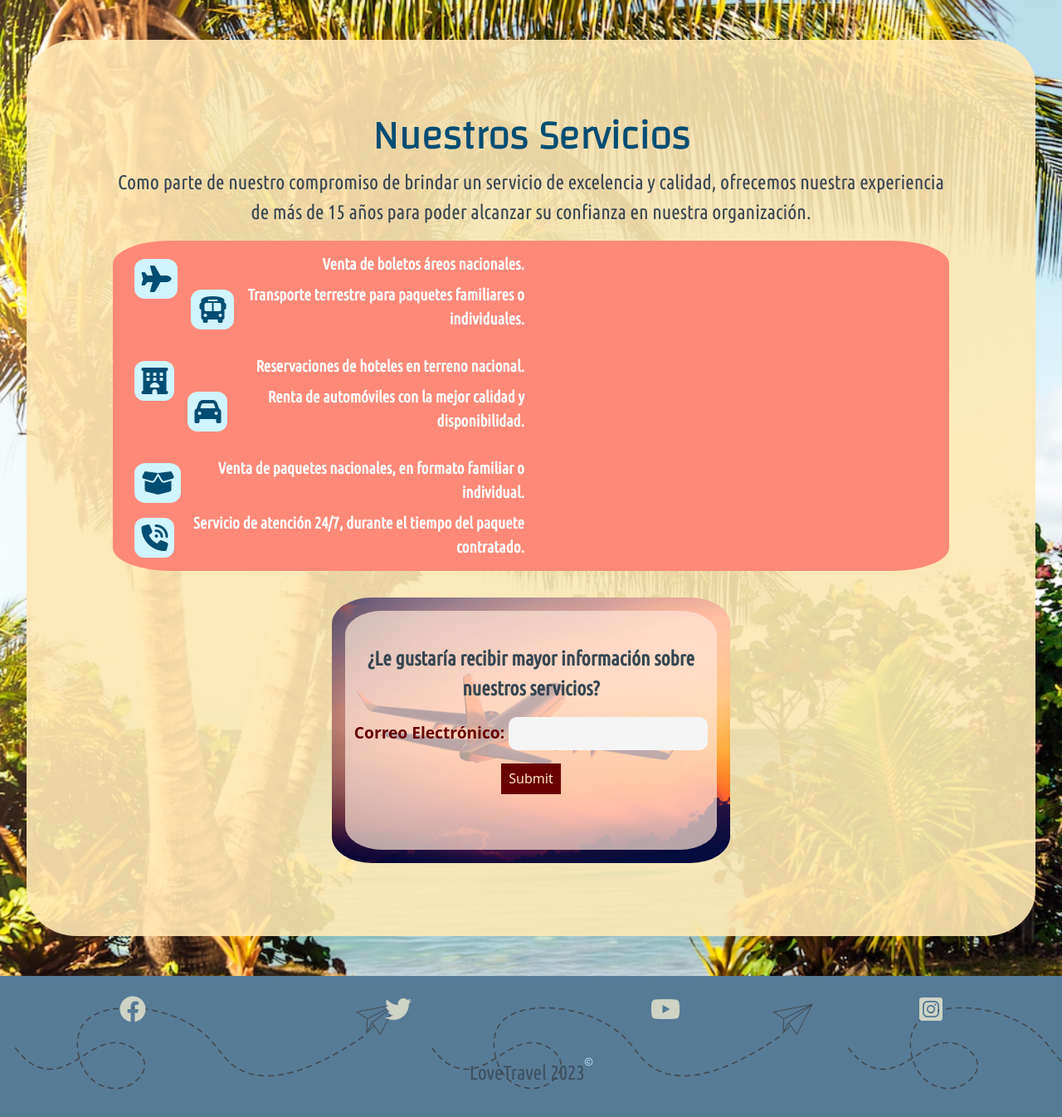
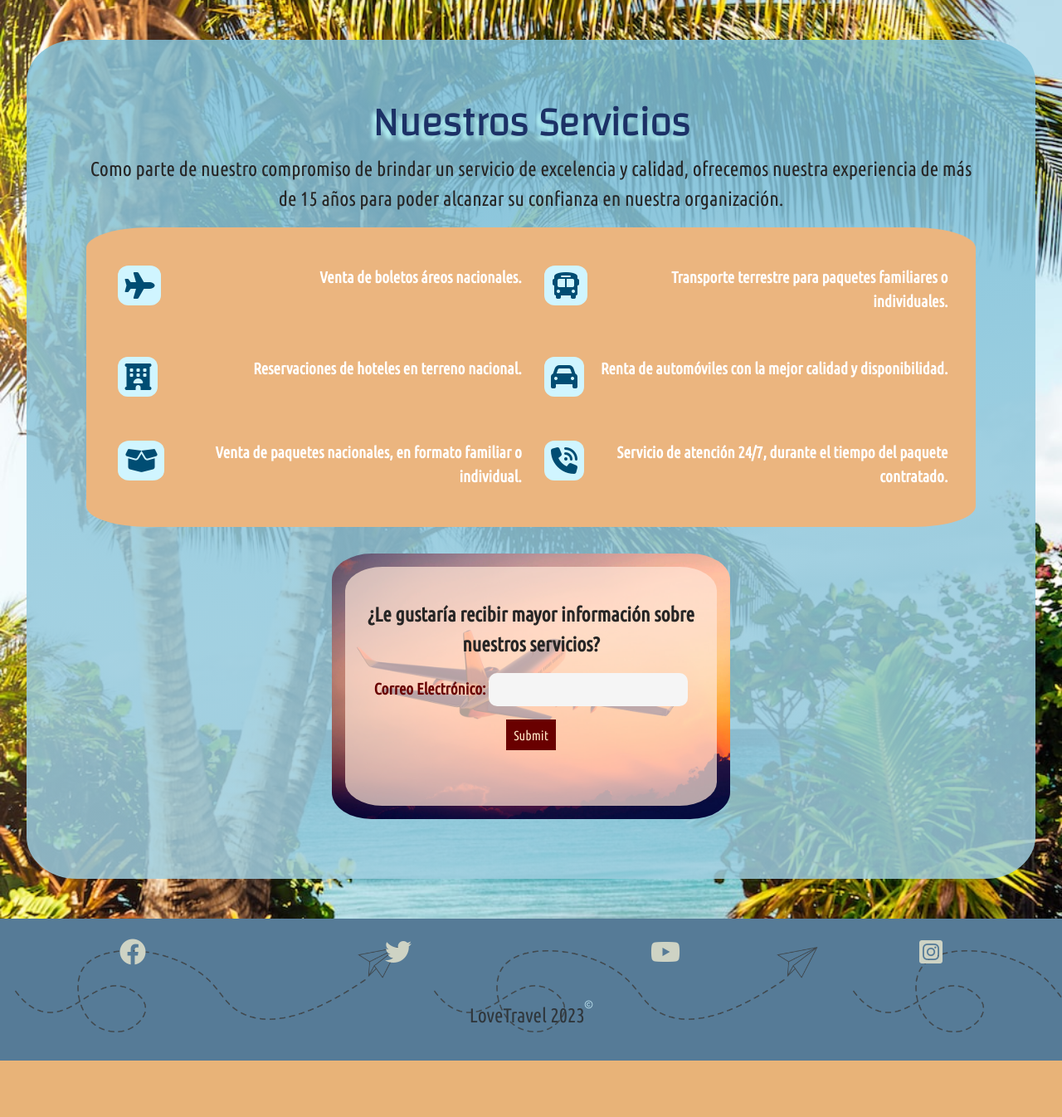
Before and after one commit to DaisyLagos/Proyecto-Agencia-Viajes, a PHP site: page /servicios.html in a window 1280 px wide. Shown: the part 76-1422 px from the top of the page at 83% size. After the commit the page ends 1354 px from the top, so only its background shows below. Run offline with PHP 8.4, Linux system fonts and the light colour scheme; some libraries are stand-ins or nearby versions.

Commit message:
Modificaciones de servicios
Se agregó lo trabajado anteriormente en la página de servicios,
modificando el CSS y agregando los estilos necesarios para está
página.

```diff
--- a/css/styles.css
+++ b/css/styles.css
@@ -1,4 +1,4 @@
-/* Etiquetas Generales */
+/* Inicio propiedades Generales */
 *{
     box-sizing: border-box;
 
@@ -6,11 +6,14 @@
 
 :root{
     --fondo-1: #ffe8b3;
-    --color-primario-1: #FF744B;
-    --titulo-h1: #004D73;
-    --titulo-h2: #FF8979;
+    --color-primario-1: #f89b7e;
+    --color-primario-2: #0f4571;
+    --color-primario-3: #ebb57f;
+    --color-secundario-1: #89abb4;
+    --titulo-h1: #1c3166;
+    --titulo-h2: #b84f04;
     --titulo-h3: #006AB4;
-    --parrafos: #364652;
+    --parrafos: #262525;
 
 }
 
@@ -24,10 +27,50 @@ body{
     background-position: center center;
     background-attachment: fixed;
     background-size: cover;
+
 }
 
+.navbar{
+
+    width: 100%;
+}
+
+h1{
+    font-size: 3rem;
+    text-align: center;
+    color: var(--titulo-h1);
+    font-weight: 800;
+    font-family: 'Changa', sans-serif;
+    text-shadow: -5px 5px 5px #b5f3f5;
+}
+
+h2{
+    font-size: 2.5rem;
+    color: var(--titulo-h2);
+    font-weight: 1000;
+    font-family: 'Changa', sans-serif;
+}
+
+h3{
+    font-size: 2.3rem;
+    font-style: italic;
+    color: var(--titulo-h3);
+    font-weight: 1000;
+    font-family: 'Changa', sans-serif;
+}
+
+p{
+    color: var(--parrafos);
+    font-size: 1.5rem;
+    font-family: 'Ubuntu Condensed', sans-serif;
+}
+
+/* Fin propiedades Generales */
+
+/*Inicio Servicios*/
+
 .servicios-main{
-    margin: 3rem 4rem;
+    margin: 3rem 3rem;
 }
 
 .servicios-titulo p{
@@ -36,30 +79,30 @@ body{
 }
 
 .servicios{
-    background-color: #FF8979;
+    background-color: var(--color-primario-3);
     border-radius: 7%;
-    /* padding: 1rem; */
+    padding: 1rem;
 }
 
-.servicios-row{
+.row{
     padding: 0.4rem;
-    margin: 0;
+    margin: 0.5rem 0;
 }
 
-.servicios-row div{
+.row div{
     text-align:right;
-    margin: 0;
+    padding: 0.5rem 0.5rem;
 }
 
-.servicios-row div p{
-    margin: 0.5rem 0.5rem;
+.row div p{
+    margin: 0.5rem 0.2rem;
     color: white;
     font-weight: 600;
     font-size: 1.2rem;
     font-family: 'Ubuntu Condensed', sans-serif;
  }
 
- .servicios .servicios-row i{
+ .servicios .row i{
     float: left;
     background-color: #D0F5FF;
     padding: 0.5rem;
@@ -82,6 +125,7 @@ body{
     background: url(../img/background-form.jpg);
     background-size: cover;
     background-position: 0%;
+    font-family: 'Ubuntu Condensed', sans-serif;
 }
 
 .servicios-form .form-info{
@@ -95,6 +139,7 @@ body{
 
 .servicios-form .form-info input{
     font-size: 1rem;
+    font-family: 'Ubuntu Condensed', sans-serif;
 }
 
 .servicios-form .form-info input[type="email"]{
@@ -103,6 +148,7 @@ body{
     padding: 0.5rem;
     border: none;
     background-color: whitesmoke;
+
 }
 
 .servicios-form .form-info input[type="submit"]{
@@ -113,58 +159,25 @@ body{
     border: none;
     padding: 0.4rem 0.6rem;
     font-weight: 500;
+
 }
 
 .servicios-form .form-info input[type="submit"]:hover{
     background-color: #FFE6D7;
     color: #690000;
+
 }
 
 body .contenedor-contenido{
     margin: 3rem auto;
     border-radius: 5%;
-    background: linear-gradient(rgba(255,232,179,0.9), rgba(255,232,179,0.9));
+    background: linear-gradient(rgba(128,193,217,0.85), rgba(158,205,222,0.85));
     width: 95%;
-    padding: 2.5rem;
+    padding: 1.5rem;
     height: max-content;
 }
 
-.navbar{
-
-    width: 100%;
-}
-
-h1{
-    font-size: 3rem;
-    text-align: center;
-    color: var(--titulo-h1);
-    font-weight: 800;
-    font-family: 'Changa', sans-serif;
-}
-
-h2{
-    color: var(--titulo-h2);
-    font-weight: 800;
-    font-family: 'Changa', sans-serif;
-}
-
-h3{
-    color: var(--titulo-h3);
-    font-weight: 800;
-    font-family: 'Changa', sans-serif;
-}
-
-p{
-    color: var(--parrafos);
-    font-size: 1.5rem;
-    font-family: 'Ubuntu Condensed', sans-serif;
-}
-
-/*Inicio Servicios*/
-
-
 /* Fin Servicios */
-
 
 
 /* Footer */
@@ -173,6 +186,8 @@ footer{
     width: 100%;
     color: #D0F5FF;
     background-color: #567B97;
+    font-family: 'Ubuntu Condensed', sans-serif;
+
 }
 
 .footer-img{
@@ -200,6 +215,7 @@ footer .copyright{
     display: flex;
     justify-content: center;
     padding: 1.2rem 0 1.2rem 0;
+
 }
 
 footer .copyright i{
@@ -207,10 +223,6 @@ footer .copyright i{
 }
 
 /* Media Queries */
-
-@media only screen and (max-width: 537%) {
-
-}
 
 
 @media only screen and (max-width: 575px) {
--- a/servicios.html
+++ b/servicios.html
@@ -58,7 +58,7 @@
       </div>
 
       <div class="container servicios">
-        <div class="servicios-row">
+        <div class="row">
           <div class="col-xs-12 col-sm-12 col-md-6 col-lg-6">
             <i class="fa-solid fa-plane"></i>
             <p>Venta de boletos áreos nacionales.</p>
@@ -68,7 +68,7 @@
             <p>Transporte terrestre para paquetes familiares o individuales.</p>
           </div>
         </div>
-        <div class="servicios-row">
+        <div class="row">
           <div class="col-xs-12 col-sm-12 col-md-6 col-lg-6">
             <i class="fa-solid fa-hotel"></i>
             <p>Reservaciones de hoteles en terreno nacional.</p>
@@ -78,7 +78,7 @@
             <p>Renta de automóviles con la mejor calidad y disponibilidad.</p>
           </div>
         </div>
-        <div class="servicios-row">
+        <div class="row">
           <div class="col-xs-12 col-sm-12 col-md-6 col-lg-6">
             <i class="fa-solid fa-box-open"></i>
             <p>Venta de paquetes nacionales, en formato familiar o individual.</p>
```
